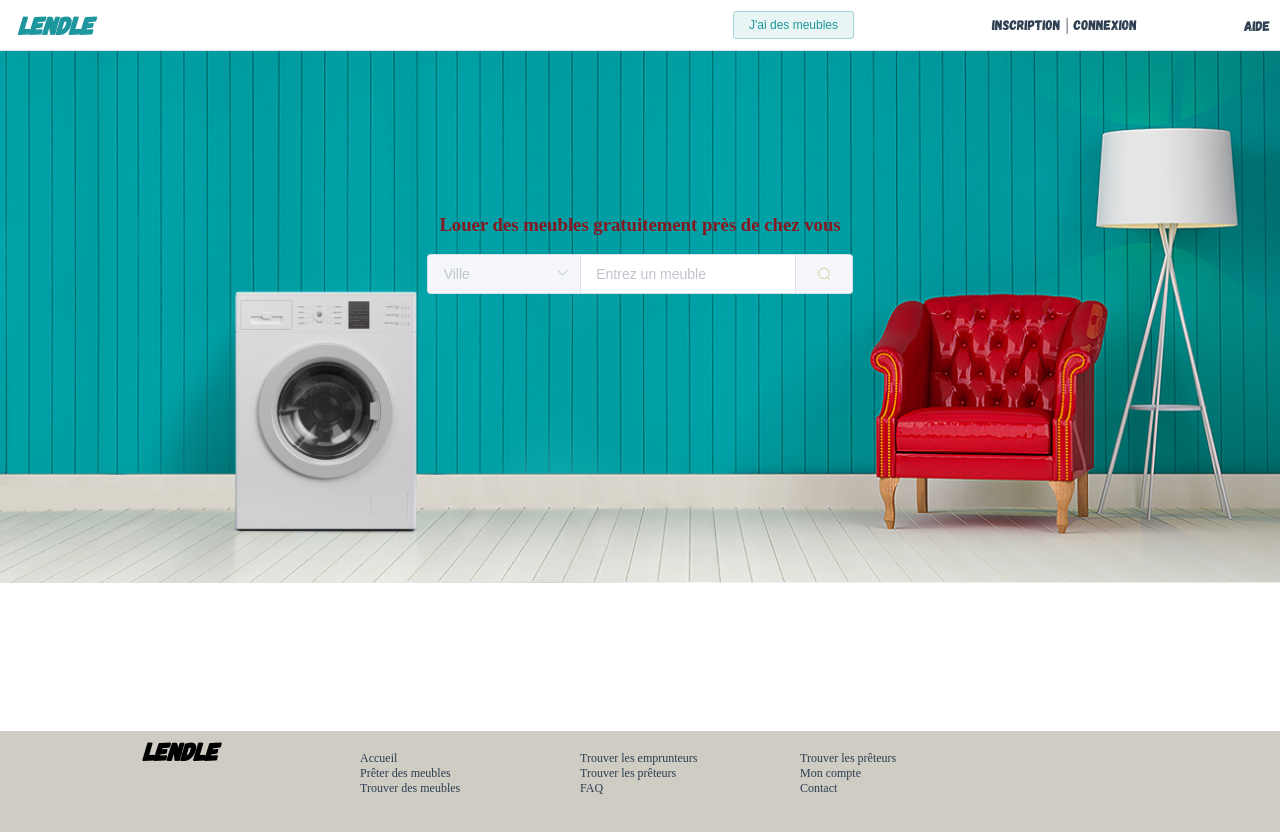
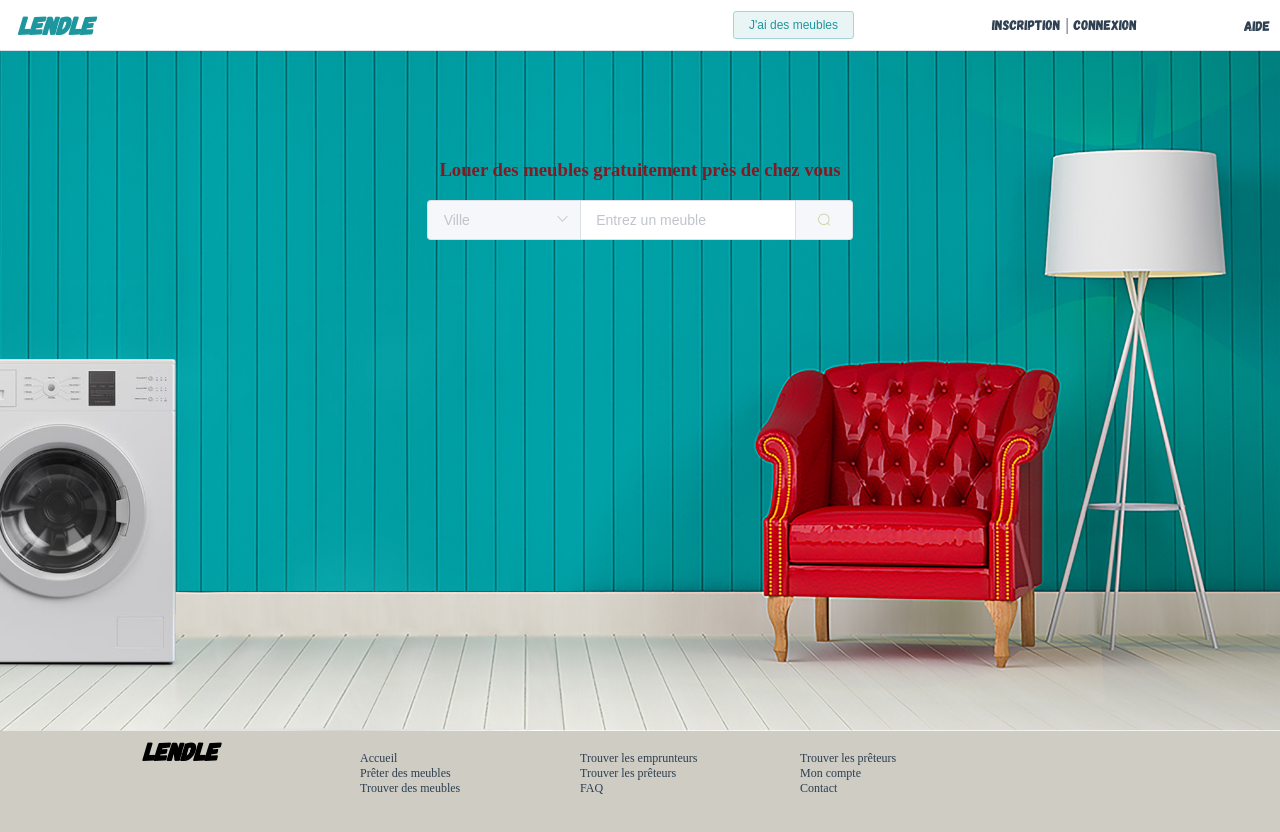
Before and after one commit to RueRivoli/Lendle, a Vue app in the folder client/: page /#/ in a window 1280 px wide. Shown: the top 832 px of the page. Built offline with nearby package versions, Linux system fonts and the light colour scheme; what vue-authenticate, vue-cookie would draw is missing.

Commit message:
remove button search in searchcomponent and make it a little better for HomeComponent

```diff
--- a/client/src/components/HomeComponent.vue
+++ b/client/src/components/HomeComponent.vue
@@ -2,7 +2,7 @@
     <el-container>
         <nav-component :displayTitles="true"></nav-component>
          <el-container class="furnit" style="height:85vh;">
-             <el-row style="width: 100%;height: 20vh;margin-top:18vh;">
+             <el-row style="width: 100%;height: 20vh;margin-top:7vw;">
               <el-col :span="8" :offset="8">
                   <h3 class="title">Louer des meubles gratuitement près de chez vous</h3>
                     <el-form class="select" ref="furniture" name="furniture"  :inline="true" :model="furniture" :rules="rulesFurniture" enctype="multipart/form-data">
@@ -113,7 +113,9 @@ export default {
 .furnit{
     /* background: no-repeat right 50% url('./../assets/fauteuilrouge.png'), */
     background:  no-repeat url('./../assets/background.jpg');
-    background-size: 100% auto;
+    background-size: cover;
+    background-position: 100%;
+    /* background-size: 100% auto; */
     /* no-repeat left 50% url('./../assets/fauteuilrouge.png'); */
     /* url('./../assets/fatvert.jpg') no-repeat right top; */
 }
--- a/client/src/components/SearchComponent.vue
+++ b/client/src/components/SearchComponent.vue
@@ -35,9 +35,9 @@
                          </el-col>
                           </el-row>
                         <el-row style="margin-top:10px;">
-                        <el-col :span="6" :offset="10">
+                        <!-- <el-col :span="6" :offset="10">
                             <el-button type="primary" size="mini" icon="el-icon-search" @click="search">Rechercher</el-button>
-                        </el-col>
+                        </el-col> -->
                         </el-row>
                     </el-form>
             </el-row>
```
